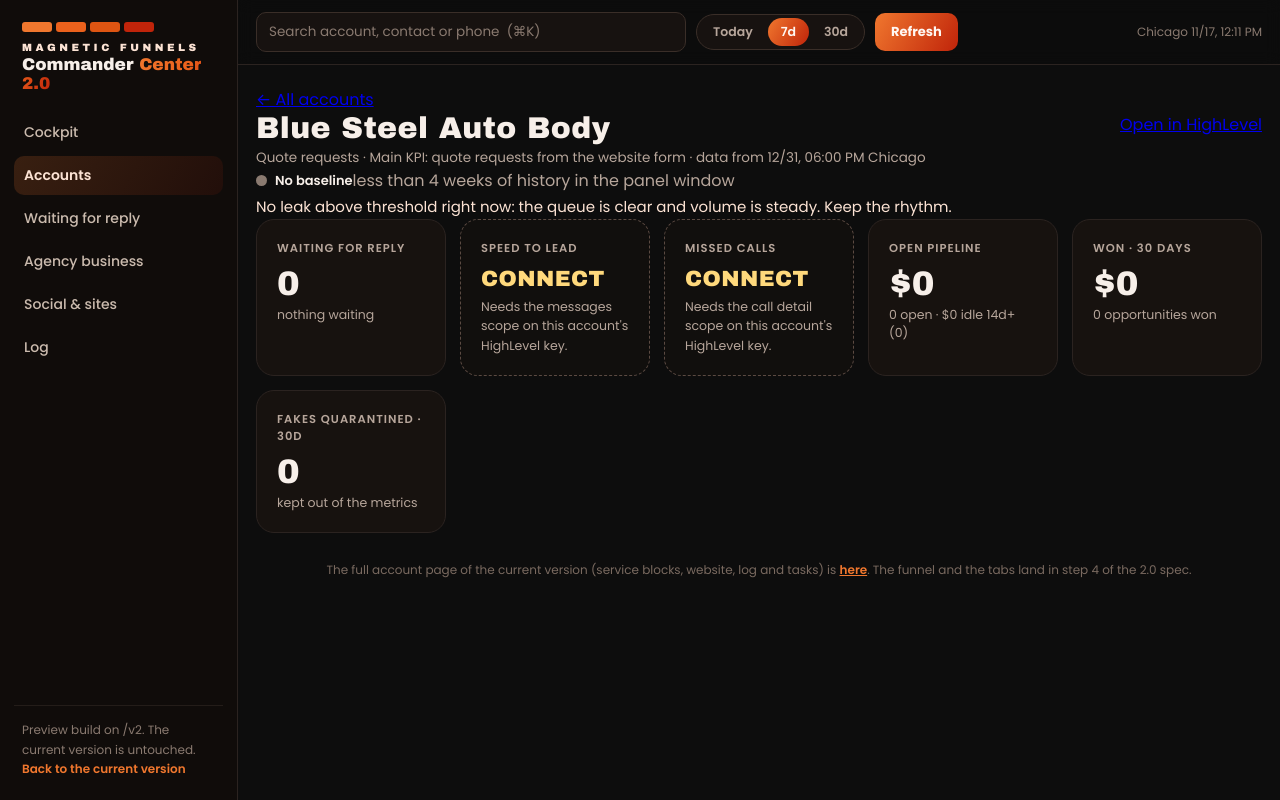
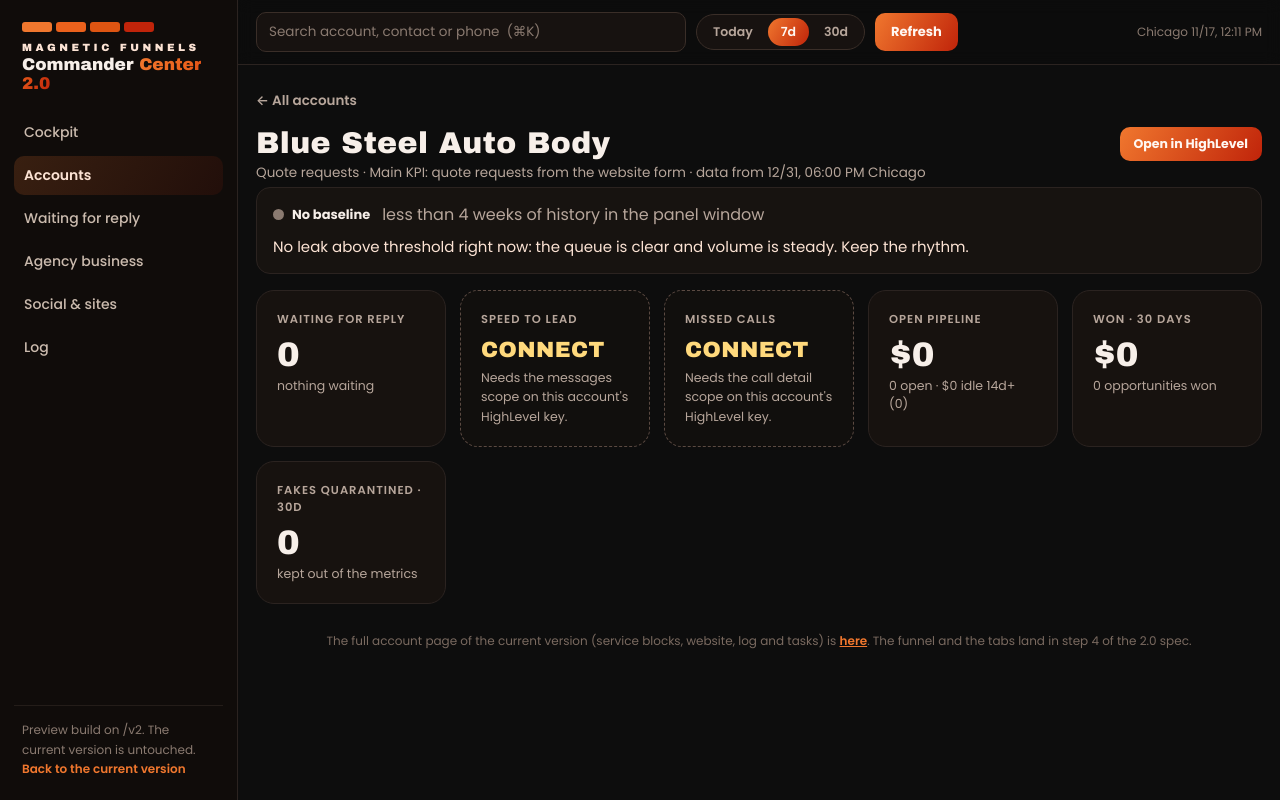
Before and after one commit to iamlucasdantas/commander-center, a Next.js app: page /v2/account/blue-steel-auto-body in a window 1280 px wide. Built offline with nearby package versions, Linux system fonts and the light colour scheme.

Commit message:
v2 account page: style the diagnosis block and setup gaps, fix primary button and back link classes

```diff
--- a/src/app/v2/account/[slug]/page.tsx
+++ b/src/app/v2/account/[slug]/page.tsx
@@ -32,7 +32,7 @@ export default async function V2AccountPage({
   const cfg = SERVICE_CONFIG[slug];
   const analytics = await getAnalytics();
   const snap = analytics.sites[slug];
-  const back = <Link href="/v2#accounts" className="back">← All accounts</Link>;
+  const back = <Link href="/v2#accounts" className="backlink">← All accounts</Link>;
 
   if (slug === "saazid") {
     const yt = analytics.youtube?.["saazid"];
--- a/src/app/v2/v2.css
+++ b/src/app/v2/v2.css
@@ -67,7 +67,17 @@
 .v2-qitem.sev2 { border-left-color: #FFD97C; }
 .v2-qitem.sev1 { border-left-color: #F0772E; }
 .v2-qactions { display: flex; flex-wrap: wrap; gap: 8px; margin-top: 12px; }
-.v2-qactions a.btnlink { display: inline-block; background: linear-gradient(120deg, #F0772E, #C0240A); color: #FFF7F2; font-weight: 700; font-size: 12.5px; padding: 8px 14px; border-radius: 10px; text-decoration: none; }
+.v2-qactions a.btnlink, a.btnlink { display: inline-block; background: linear-gradient(120deg, #F0772E, #C0240A); color: #FFF7F2; font-weight: 700; font-size: 12.5px; padding: 8px 14px; border-radius: 10px; text-decoration: none; }
+
+/* Diagnóstico da página da conta (spec seção 4): status + motivo
+   numa linha, a frase de diagnóstico por regra embaixo. */
+.v2-diagnosis { display: flex; flex-wrap: wrap; align-items: center; gap: 6px 12px; background: #171310; border: 1px solid #2B2320; border-radius: 14px; padding: 14px 16px; margin: 4px 0 16px; }
+.v2-diagnosis .v2-status { font-weight: 700; }
+
+/* Setup gaps da página da conta: checklist legível. */
+.v2-gap { display: flex; gap: 10px; align-items: flex-start; padding: 9px 0; border-bottom: 1px solid #241D19; }
+.v2-gap:last-child { border-bottom: none; }
+.v2-gap .box { flex: none; width: 15px; height: 15px; margin-top: 3px; border: 1.5px solid #8A7A70; border-radius: 4px; }
 
 /* Chips de segmento */
 .v2-chips { display: flex; flex-wrap: wrap; gap: 8px; margin: 4px 0 14px; }
```
